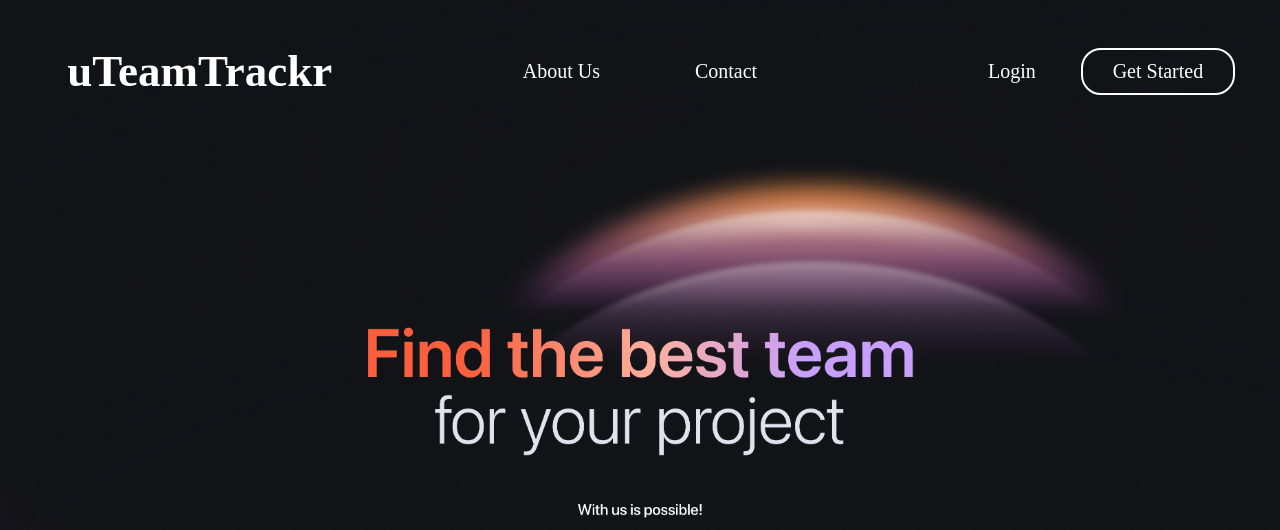
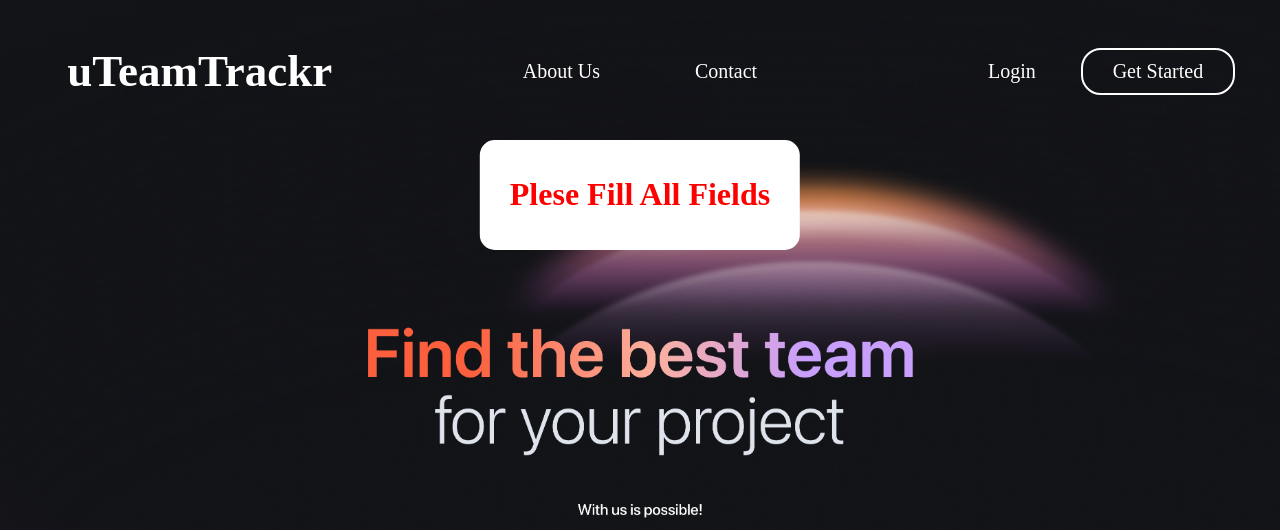
Before and after one commit to LucianuSebi/TeamHero, a PHP site: page / in a window 1280 px wide. Shown: the top 530 px of the page. Run offline with PHP 8.4, Linux system fonts and the light colour scheme; the visitor is signed in with stand-in values (Sample User, id 1); some libraries are stand-ins or nearby versions.

Commit message:
Bux fixes

```diff
--- a/uTeamTrackr/css/index.css
+++ b/uTeamTrackr/css/index.css
@@ -3,10 +3,26 @@ body {
   background-color: #131418;
 }
 
-html{
+html {
   scroll-behavior: smooth;
 }
-
+.notification {
+  display: flex;
+  flex-direction: column;
+  align-items: center;
+  position: absolute;
+  top: 140px;
+  left: 50%;
+  background-color: white;
+  transform: translate(-50%, -0%);
+  height: auto;
+  width: auto;
+  border-radius: 15px;
+}
+.notification h1 {
+  color: red;
+  padding: 15px 30px 15px 30px;
+}
 .container {
   width: 100%;
   height: 370vh;
@@ -82,7 +98,6 @@ html{
   margin-right: 10%;
   margin-left: 10%;
   transition: 0.4s all ease;
-
 }
 
 .signUp:hover {
@@ -134,21 +149,21 @@ img {
   text-decoration: none;
   color: white;
 }
-.signUpBar p{
+.signUpBar p {
   margin: auto;
   text-align: center;
   color: black;
   font-size: 20px;
 }
 
-.section form{
+.section form {
   width: 70%;
   display: flex;
   flex-direction: row;
   flex-wrap: wrap;
   align-items: center;
 }
-.inputGroup{
+.inputGroup {
   width: 45%;
   padding: 2.5%;
   display: flex;
@@ -156,25 +171,25 @@ img {
   height: 85px;
 }
 
-.inputGroup label{
+.inputGroup label {
   color: white;
   font-size: 20px;
   margin-bottom: 10px;
 }
-.inputGroup input{
+.inputGroup input {
   width: 100%;
   height: 40px;
   background-color: white;
   border-radius: 15px;
 }
-.inputGroup textarea{
+.inputGroup textarea {
   border-radius: 15px;
   height: 200px;
   width: 100%;
   color: gray;
 }
 
-.section form button{
+.section form button {
   text-align: center;
   margin: 2.5%;
   width: 160px;
--- a/uTeamTrackr/edit_user.php
+++ b/uTeamTrackr/edit_user.php
@@ -189,7 +189,8 @@ $row = mysqli_fetch_array($sql_result);
             <form id="changeRank" style="height: 200px;" action="php_modules/change_account_settings.php" method="post">
                 <input type="hidden" name="action" value="changeRank">
                 <input type="hidden" name="userID" value="<?php echo $id; ?>">
-                <select id="single_option" name="rank" placeholder="Select Rank" data-silent-initial-value-set="false">
+                <select id="single_option" name="rank" multiple placeholder="Select Rank"
+                    data-silent-initial-value-set="false">
                     <option value="user">User</option>
                     <option value="projM">Project Manager</option>
                     <option value="deptM">Departament Manager</option>
@@ -208,7 +209,6 @@ $row = mysqli_fetch_array($sql_result);
         ele: '#multi_option'
     });
     VirtualSelect.init({
-        ele: '#single_option',
-        maxValues: 1
+        ele: '#single_option'
     });
 </script>
--- a/uTeamTrackr/index.php
+++ b/uTeamTrackr/index.php
@@ -16,7 +16,20 @@ session_start();
 
 <body>
     <div class="container">
+        <div class="notification">
 
+            <?php if (isset ($_SESSION['status'])) {
+                ?>
+                <h1>
+                    <?php echo $_SESSION['status']; ?>
+                </h1>
+                <?php
+                session_unset();
+                session_destroy();
+            }
+            ?>
+
+        </div>
         <div class="topBar">
             <div class="topLeft">
                 <h1>uTeamTrackr</h1>
--- a/uTeamTrackr/php_modules/change_account_settings.php
+++ b/uTeamTrackr/php_modules/change_account_settings.php
@@ -183,6 +183,9 @@ if (isset ($_POST['action'])) {
     } else if ($action == "changeRank") {
         $rank = mysqli_real_escape_string($conn, $_POST['rank']);
 
+        is_array($rank) or $rank = array($rank);
+        $rank = serialize($rank);
+
         $sql = "UPDATE users SET Rank= '$rank' WHERE id ='$id'";
         $sql_result = mysqli_query($conn, $sql);
 
--- a/uTeamTrackr/php_modules/login_user.php
+++ b/uTeamTrackr/php_modules/login_user.php
@@ -17,6 +17,7 @@ if (isset ($_POST['uEmail']) && isset ($_POST['uPass'])) {
     //In caz de sunt campurile sunt goale va aparea eroarea respectiva
     if (empty ($uEmail) || empty ($uPass)) {
 
+        $_SESSION['status'] = "Plese Fill All Fields";
         header('Location: ' . $_SERVER['HTTP_REFERER']);
         exit();
 
@@ -62,11 +63,13 @@ if (isset ($_POST['uEmail']) && isset ($_POST['uPass'])) {
 
             } else {
 
+                $_SESSION['status'] = "Please verify your email!";
                 header('Location: ' . $_SERVER['HTTP_REFERER']);
                 exit();
             }
 
         } else {
+            $_SESSION['status'] = "Wrong Password or Email";
             header('Location: ' . $_SERVER['HTTP_REFERER']);
             exit();
         }
```
Also changed, not shown: uTeamTrackr/dashboard_colleagues.php (+8 -2 lines), uTeamTrackr/dashboard_members.php (+8 -2 lines), uTeamTrackr/includes/menu.php (+12 -1 lines), uTeamTrackr/php_modules/register_org.php (+8 -4 lines), uTeamTrackr/php_modules/register_user.php (+4 -3 lines). Lines whose indentation alone changed are shown as unchanged.
